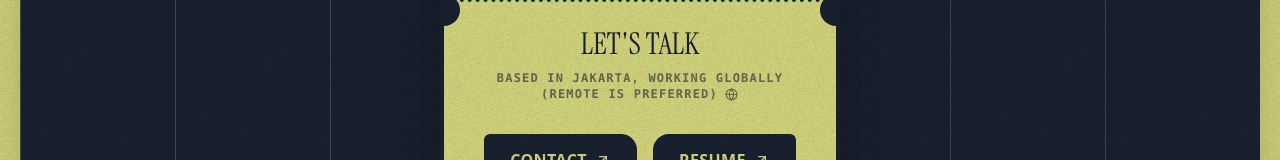
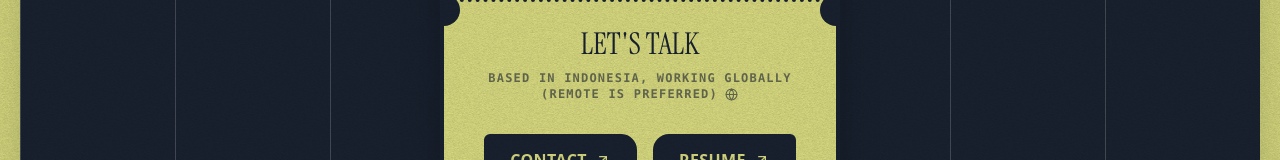
Before and after one commit to alexandephilia/portfolio_alex, a React (Vite) app: page / in a window 1280 px wide. Shown: the part 245-405 px from the top of the page. Built offline with nearby package versions, Linux system fonts and the light colour scheme.

Commit message:
Update ContactSection.tsx

```diff
--- a/components/sections/ContactSection.tsx
+++ b/components/sections/ContactSection.tsx
@@ -10,7 +10,7 @@ const ContactSection: React.FC = () => {
         <div className="text-center w-full">
           <h2 className="text-3xl md:text-3xl font-instrument mb-2 leading-none" style={{ color: COLORS.secondary }}>LET'S TALK</h2>
           <p className="font-mono font-bold text-xs md:text-xs uppercase tracking-widest opacity-60" style={{ color: COLORS.secondary }}>
-            Based in Jakarta, working globally (remote is preferred)
+            Based in Indonesia, working globally (remote is preferred)
             <span className="inline-flex align-middle ml-1.5 rounded-full border" style={{ borderColor: COLORS.primary }}>
               <Globe size={13} strokeWidth={2} />
             </span>
```
